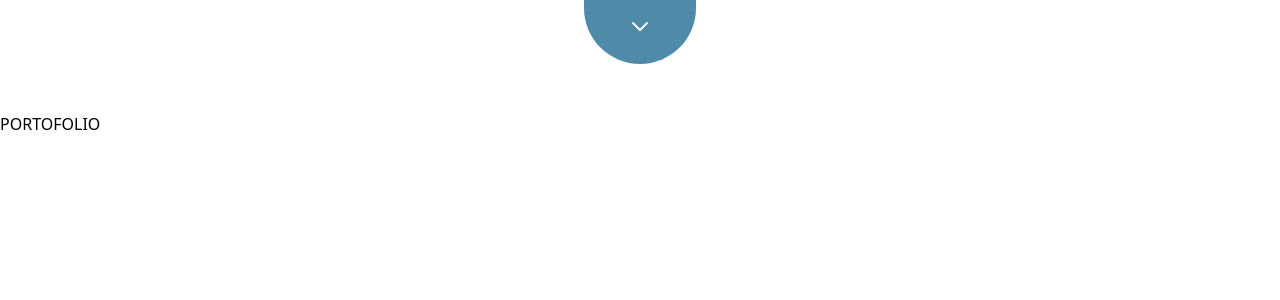
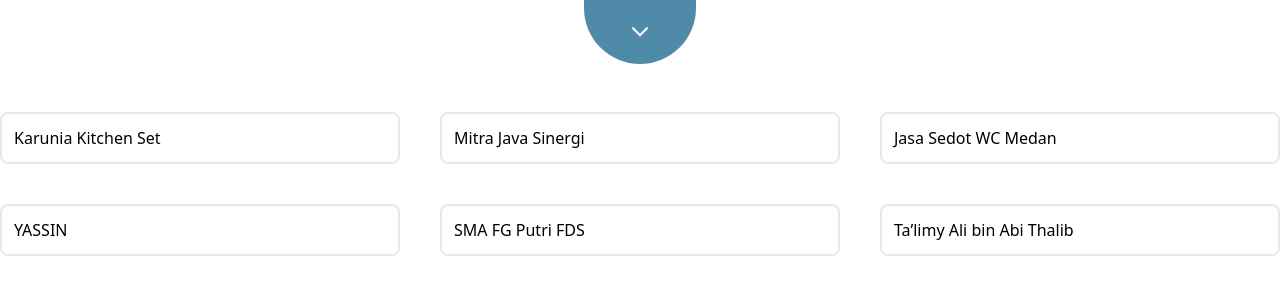
Before and after one commit to nurkholiqansori/nka-portofolio-v2, a Next.js app: page /portofolio in a window 1280 px wide. Shown: the top 300 px of the page. Built offline with nearby package versions, Linux system fonts and the light colour scheme.

Commit message:
Portofolio updated

```diff
--- /dev/null
+++ b/components/CardExperience.tsx
@@ -0,0 +1,22 @@
+import React from 'react';
+import { data } from '../pages/api/data';
+
+type Props = {};
+
+const CardExperience = (props: Props) => {
+  return (
+    <>
+      <div className='grid grid-cols-2 md:grid-cols-3 items-center justify-center mx-auto gap-3 md:gap-10'>
+        {data.experience.map((i) => (
+          <>
+            <div className='border-2 p-3 rounded-lg'>
+              {i.com}
+            </div>
+          </>
+        ))}
+      </div>
+    </>
+  )
+};
+
+export default CardExperience;
--- a/pages/portofolio.tsx
+++ b/pages/portofolio.tsx
@@ -2,6 +2,7 @@ import type { NextPage } from 'next'
 import { useRouter } from 'next/router'
 import React from 'react'
 import Body from '../components/Body'
+import CardExperience from '../components/CardExperience'
 import { Header } from '../components/Header'
 import { Nav } from '../components/Nav'
 
@@ -12,7 +13,9 @@ const Portofolio: NextPage = () => {
     <>
       <Header title='Portofolio' url={`${router.asPath}`} />
       <Nav />
-      <Body>PORTOFOLIO</Body>
+      <Body>
+        <CardExperience />
+      </Body>
     </>
   )
 }
```
